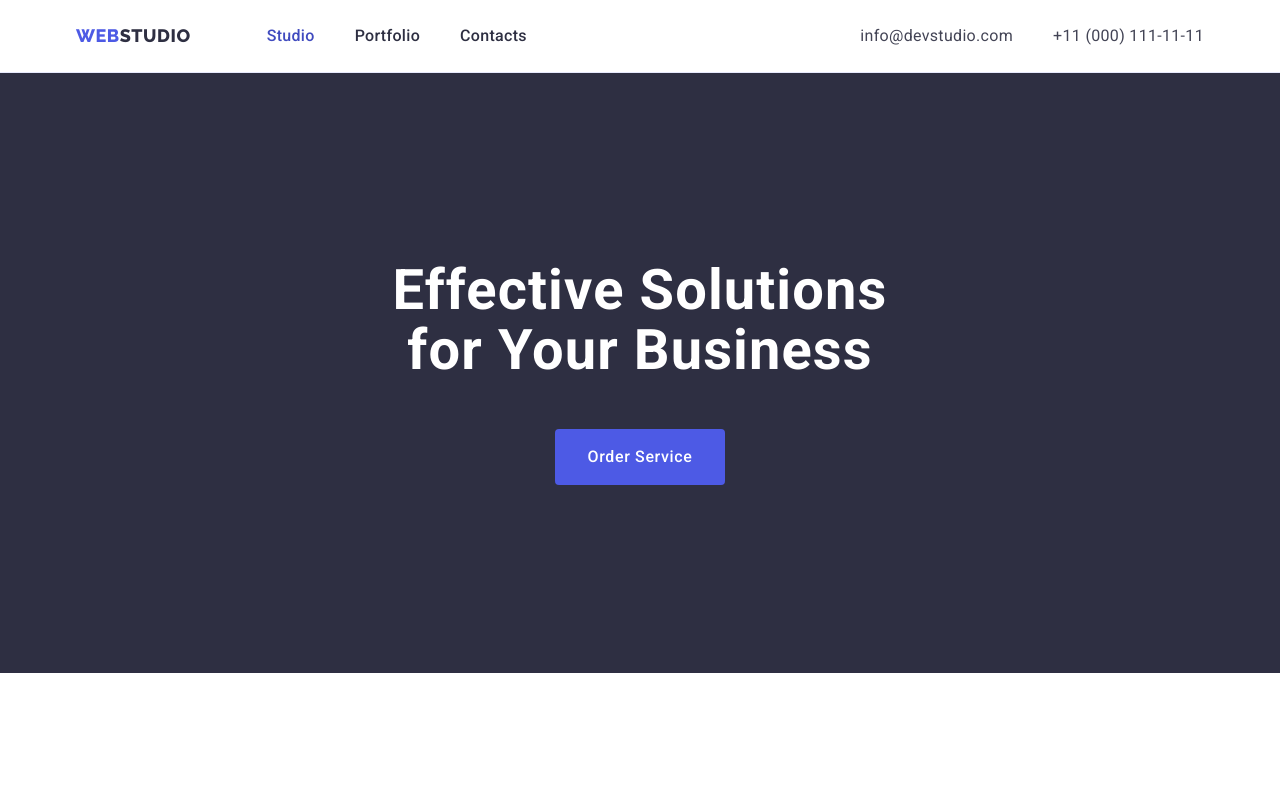
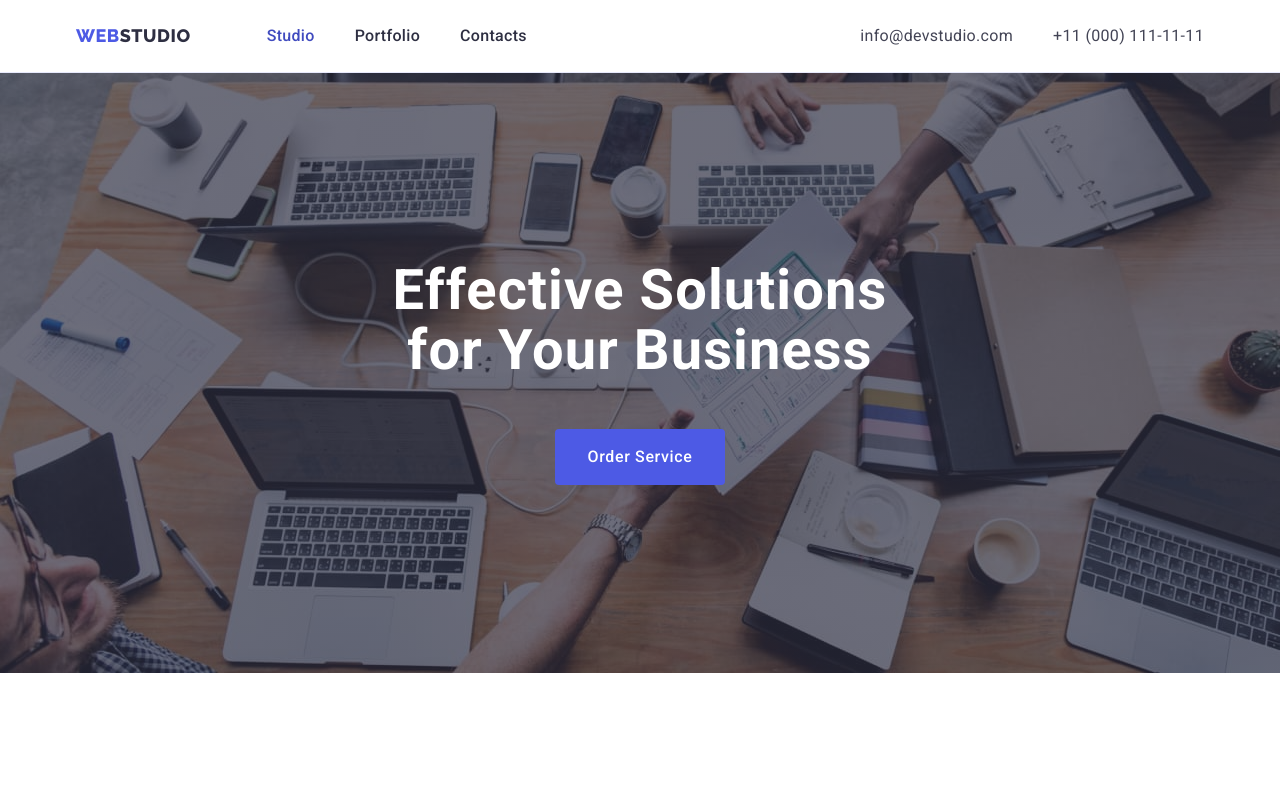
Before and after one commit to StasyukMaryna/goit-markup-hw-04, a plain HTML site: page index.html in a window 1280 px wide. Shown: the top 789 px of the page. Drawn offline with nearby package versions, Linux system fonts and the light colour scheme.

Commit message:
Update styles.css

```diff
--- a/css/styles.css
+++ b/css/styles.css
@@ -165,7 +165,7 @@ body {
       rgba(46, 47, 66, 0.7),
       rgba(46, 47, 66, 0.7)
     ),
-    url(./images/people-office.jpg);
+    url(../images/people-office.jpg);
   background-color: #2e2f42;
   max-width: 1440px;
   height: 600px;
@@ -564,6 +564,7 @@ body {
 .footer-list {
   display: flex;
   gap: 16px;
+  /* margin-top: 16px; */
 }
 
 /* -------------- FOOTER----------------*/
```
